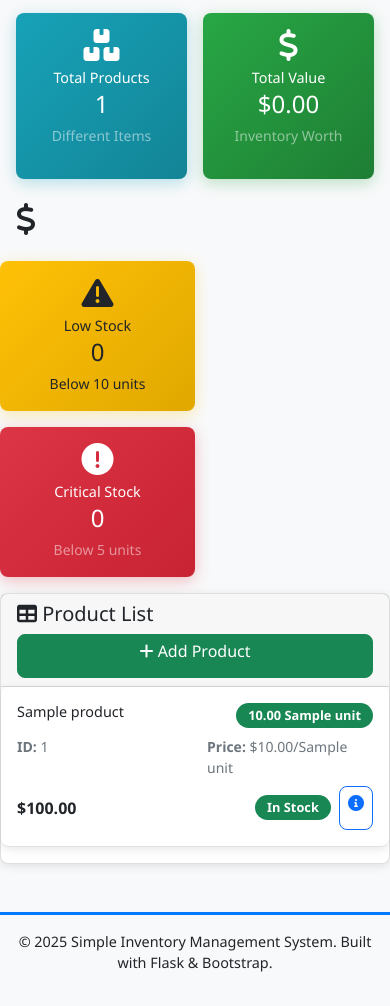
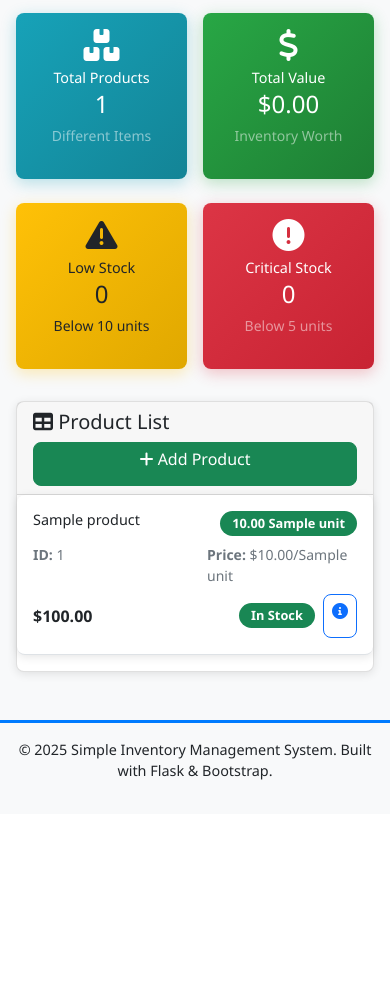
Before and after one commit to KanchanaRathnayaka847/Simple-Inventory-Management-system, a Flask app: template templates/inventory.html in a window 390 px wide. Shown: the part 168-1174 px from the top of the page. After the commit the page ends 948 px from the top, so only its background shows below. Run offline with Flask 3, Linux system fonts and the light colour scheme; the template is opened without the code that fills it: most values are stand-ins (such as "Sample title", 1, 10 or a date in 2020).

Commit message:
Fix dashboard cards layout for desktop view
- Change col-lg-3 to col-md-3 to ensure 4 cards display in one line on desktop
- Keep col-6 for mobile to maintain 2x2 grid on small screens
- Remove leftover HTML from previous card layout
- Cards now properly display: 4 in a row on desktop, 2x2 on mobile
- Maintains responsive design while fixing desktop web view layout

```diff
--- a/templates/inventory.html
+++ b/templates/inventory.html
@@ -11,9 +11,9 @@
 </div>
 
 {% if products %}
-<!-- Statistics Cards with mobile-friendly layout -->
+<!-- Statistics Cards - 4 in one line on desktop, 2x2 on mobile -->
 <div class="row g-3 mb-4">
-    <div class="col-6 col-lg-3">
+    <div class="col-6 col-md-3">
         <div class="card bg-info text-white h-100">
             <div class="card-body text-center">
                 <i class="fas fa-boxes fa-2x mb-2"></i>
@@ -23,7 +23,7 @@
             </div>
         </div>
     </div>
-    <div class="col-6 col-lg-3">
+    <div class="col-6 col-md-3">
         <div class="card bg-success text-white h-100">
             <div class="card-body text-center">
                 <i class="fas fa-dollar-sign fa-2x mb-2"></i>
@@ -33,16 +33,9 @@
             </div>
         </div>
     </div>
-                    <div>
-                        <i class="fas fa-dollar-sign fa-2x"></i>
-                    </div>
-                </div>
-            </div>
-        </div>
-    </div>
     {% set low_stock_items = products.values()|selectattr('quantity', 'lt', 10)|list %}
     {% set critical_stock_items = products.values()|selectattr('quantity', 'lt', 5)|list %}
-    <div class="col-6 col-lg-3">
+    <div class="col-6 col-md-3">
         <div class="card bg-warning h-100">
             <div class="card-body text-center">
                 <i class="fas fa-exclamation-triangle fa-2x mb-2"></i>
@@ -52,7 +45,7 @@
             </div>
         </div>
     </div>
-    <div class="col-6 col-lg-3">
+    <div class="col-6 col-md-3">
         <div class="card bg-danger text-white h-100">
             <div class="card-body text-center">
                 <i class="fas fa-exclamation-circle fa-2x mb-2"></i>
```
